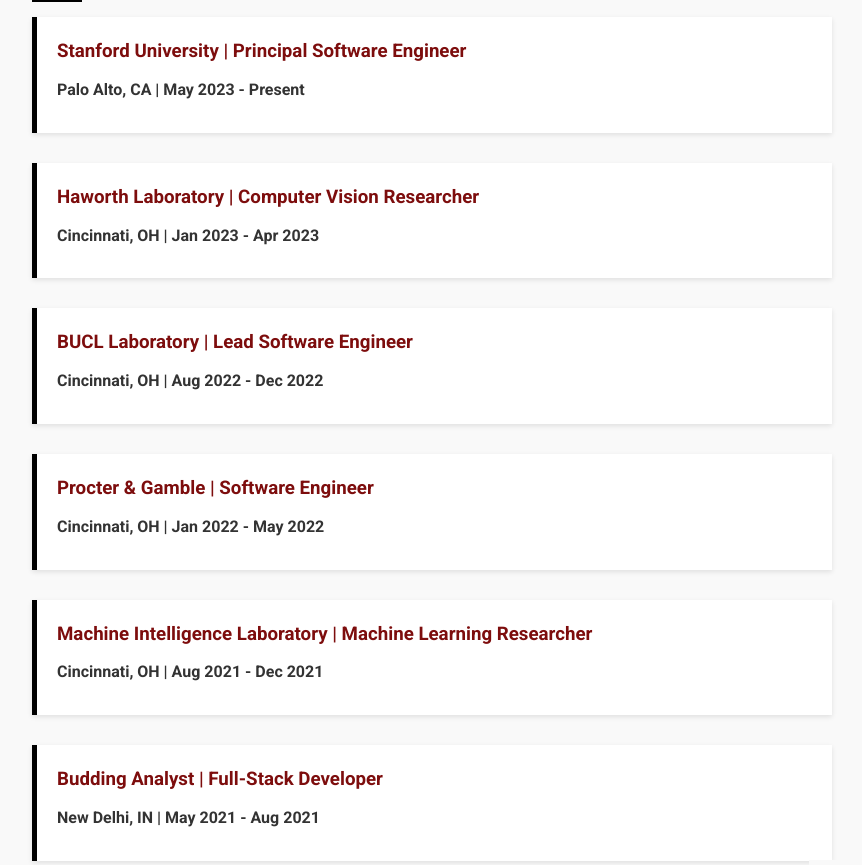
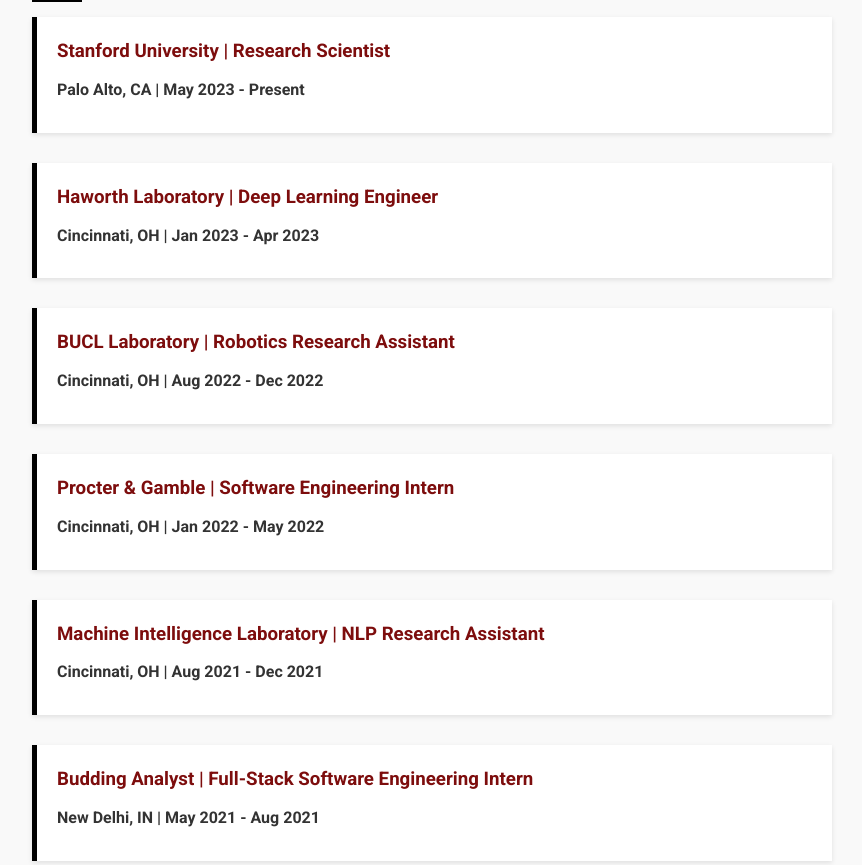
Before and after one commit to ameya1252/portfolio.github.io, a plain HTML site: page index.html in a window 1280 px wide. Shown: the part 411-1276 px from the top of the page, without its empty margins (208-1070 px from the left). Drawn offline with Linux system fonts and the light colour scheme.

Commit message:
Update index.html

```diff
--- a/index.html
+++ b/index.html
@@ -24,32 +24,32 @@
             <h2>Experiences</h2>
 
             <div class="experience-item">
-                <h3>Stanford University | Principal Software Engineer</h3>
+                <h3>Stanford University | Research Scientist</h3>
                 <p><strong>Palo Alto, CA | May 2023 - Present</strong></p>
             </div>
 
             <div class="experience-item">
-                <h3>Haworth Laboratory | Computer Vision Researcher</h3>
+                <h3>Haworth Laboratory | Deep Learning Engineer</h3>
                 <p><strong>Cincinnati, OH | Jan 2023 - Apr 2023</strong></p>
             </div>
 
             <div class="experience-item">
-                <h3>BUCL Laboratory | Lead Software Engineer</h3>
+                <h3>BUCL Laboratory | Robotics Research Assistant</h3>
                 <p><strong>Cincinnati, OH | Aug 2022 - Dec 2022</strong></p>
             </div>
 
             <div class="experience-item">
-                <h3>Procter & Gamble | Software Engineer</h3>
+                <h3>Procter & Gamble | Software Engineering Intern</h3>
                 <p><strong>Cincinnati, OH | Jan 2022 - May 2022</strong></p>
             </div>
 
             <div class="experience-item">
-                <h3>Machine Intelligence Laboratory | Machine Learning Researcher</h3>
+                <h3>Machine Intelligence Laboratory | NLP Research Assistant</h3>
                 <p><strong>Cincinnati, OH | Aug 2021 - Dec 2021</strong></p>
             </div>
 
             <div class="experience-item">
-                <h3>Budding Analyst | Full-Stack Developer</h3>
+                <h3>Budding Analyst | Full-Stack Software Engineering Intern</h3>
                 <p><strong>New Delhi, IN | May 2021 - Aug 2021</strong></p>
             </div>
         </section>
@@ -59,7 +59,7 @@
             <div class="education-item">
                 <h3>M.S. in Computer Science - AI Specialization</h3>
                 <p><strong>University of Southern California</strong>, Los Angeles, CA | <strong>Expected May 2026</strong></p>
-                <p>GPA: 4.00</p>
+                <p>GPA: 3.85</p>
             </div>
             <div class="education-item">
                 <h3>B.S. in Computer Science - Summa Cum Laude</h3>
@@ -94,7 +94,7 @@
     </main>
 
     <footer>
-        <p>&copy; 2024 Ameya Deshmukh. All rights reserved.</p>
+        <p>&copy; 2025 Ameya Deshmukh. All rights reserved.</p>
     </footer>
 </body>
 </html>
```
